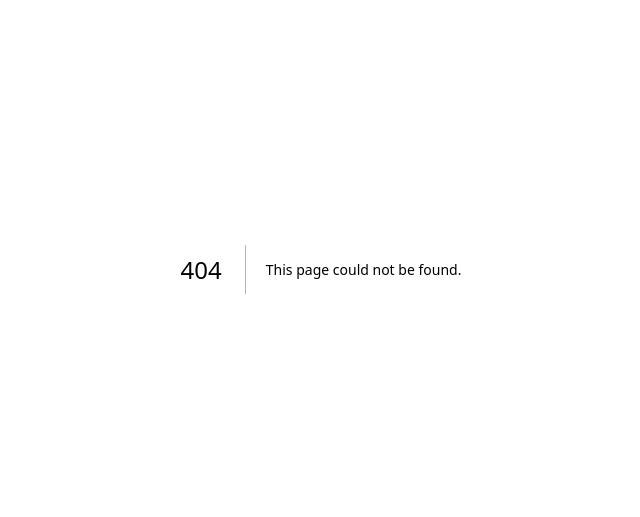
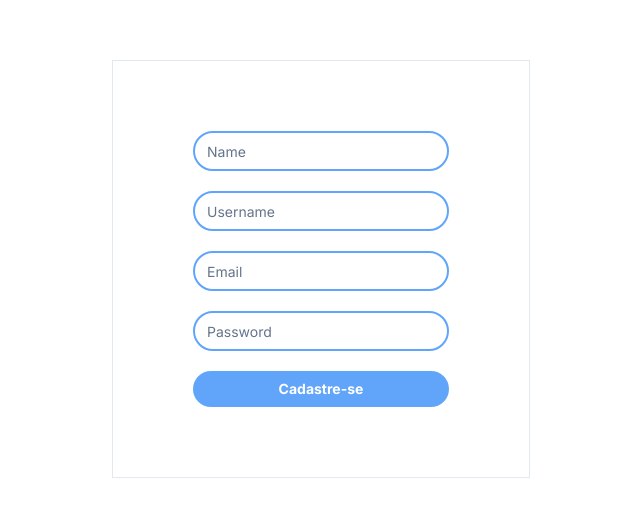
Before and after one commit to titi-lima/Y, a Next.js app in the folder client/: page /register in a window 1280 px wide. Before the commit this address had no page. Shown: the part 131-648 px from the top of the page, without its empty margins (319-959 px from the left). Built offline with nearby package versions, Linux system fonts and the light colour scheme.

Commit message:
register basic

```diff
--- a/client/src/app/page.tsx
+++ b/client/src/app/page.tsx
@@ -6,6 +6,8 @@ import { zodResolver } from "@hookform/resolvers/zod"
 import { useForm } from "react-hook-form"
 import { useRouter } from "next/navigation";
 import { z } from 'zod';
+// import { GetServerSidePropsContext } from "next";
+// import { getServerSession } from "next-auth";
 
 
 
@@ -19,7 +21,20 @@ import {
   FormMessage,
 } from "@/components/ui/form"
 import { api } from "@/lib/api";
+import { authOptions } from "./api/auth/[...nextauth]";
 
+// export async function getServerSideProps(ctx: GetServerSidePropsContext) {
+//   const session = await getServerSession(ctx.req, ctx.res, authOptions);
+
+//   if (session) {
+//     return {
+//       redirect: {
+//         destination: "/home",
+//         permanent: false,
+//       },
+//     };
+//   }
+// }
 
 const formSchema = z.object({
   email: z.string({ required_error: 'O email é obrigatório.' }),
@@ -40,9 +55,9 @@ export default function Home() {
       setLoading(true)
       const response = await api.post('/users', data)
 
+      console.log(response.data)
+
       router.push('/home')
-
-      console.log(response.data)
     } catch (error) {
       setLoading(false)
       console.log(error)
@@ -93,7 +108,7 @@ export default function Home() {
                 )}
               />
 
-              <button className="w-full text-sm p-2 font-bold text-white bg-blue-400 rounded-full" type="submit">Login</button>
+              <button className="w-full text-sm p-2 font-bold text-white bg-blue-400 rounded-full" type="submit" disabled={loading}>Login</button>
             </form>
           </Form>
 
--- /dev/null
+++ b/client/src/app/register/page.tsx
@@ -0,0 +1,102 @@
+'use client';
+
+import { Form, FormField, FormItem, FormControl, FormMessage } from "@/components/ui/form";
+import { Input } from "@/components/ui/input";
+import { api } from "@/lib/api";
+import { zodResolver } from "@hookform/resolvers/zod";
+import { useRouter } from "next/navigation";
+import { useState } from "react";
+import { useForm } from "react-hook-form";
+import { z } from "zod";
+
+const formSchema = z.object({
+  name: z.string({ required_error: 'O nome é obrigatório.' }),
+  username: z.string({ required_error: 'O username é obrigatório.' }),
+  email: z.string({ required_error: 'O email é obrigatório.' }),
+  password: z.string({ required_error: 'A senha é obrigatória.' }),
+});
+
+
+export default function Register() {
+  const [loading, setLoading] = useState(false);
+
+  const router = useRouter();
+
+  const form = useForm<z.infer<typeof formSchema>>({
+    resolver: zodResolver(formSchema),
+  });
+
+  const handleSubmit = async (data: z.infer<typeof formSchema>) => {
+    try {
+      setLoading(true);
+
+      const response = await api.post('/users', data);
+      console.log(response.data);
+      router.push('/');
+    } catch (error) {
+      console.error(error);
+      setLoading(false);
+    }
+  };
+
+  return (
+    <div className="h-screen w-full flex justify-center items-center">
+      <div className="border p-20 flex flex-col items-center">
+        <Form {...form}>
+          <form onSubmit={form.handleSubmit(handleSubmit)} className="w-64 h-64 flex flex-col justify-center items-center gap-5">
+            <FormField
+              control={form.control}
+              name="name"
+              render={({ field }) => (
+                <FormItem>
+                  <FormControl>
+                    <Input placeholder="Name" {...field} />
+                  </FormControl>
+                  <FormMessage />
+                </FormItem>
+              )}
+            />
+            <FormField
+              control={form.control}
+              name="username"
+              render={({ field }) => (
+                <FormItem>
+                  <FormControl>
+                    <Input placeholder="Username" {...field} />
+                  </FormControl>
+                  <FormMessage />
+                </FormItem>
+              )}
+            />
+            <FormField
+              control={form.control}
+              name="email"
+              render={({ field }) => (
+                <FormItem>
+                  <FormControl>
+                    <Input placeholder="Email" {...field} />
+                  </FormControl>
+                  <FormMessage />
+                </FormItem>
+              )}
+            />
+            <FormField
+              control={form.control}
+              name="password"
+              render={({ field }) => (
+                <FormItem>
+                  <FormControl>
+                    <Input placeholder="Password" type="password" {...field} />
+                  </FormControl>
+                  <FormMessage />
+                </FormItem>
+              )}
+            />
+
+            <button className="w-full text-sm p-2 font-bold text-white bg-blue-400 rounded-full" type="submit" disabled={loading}>Cadastre-se</button>
+          </form>
+        </Form>
+      </div>
+    </div>
+  );
+}
```
